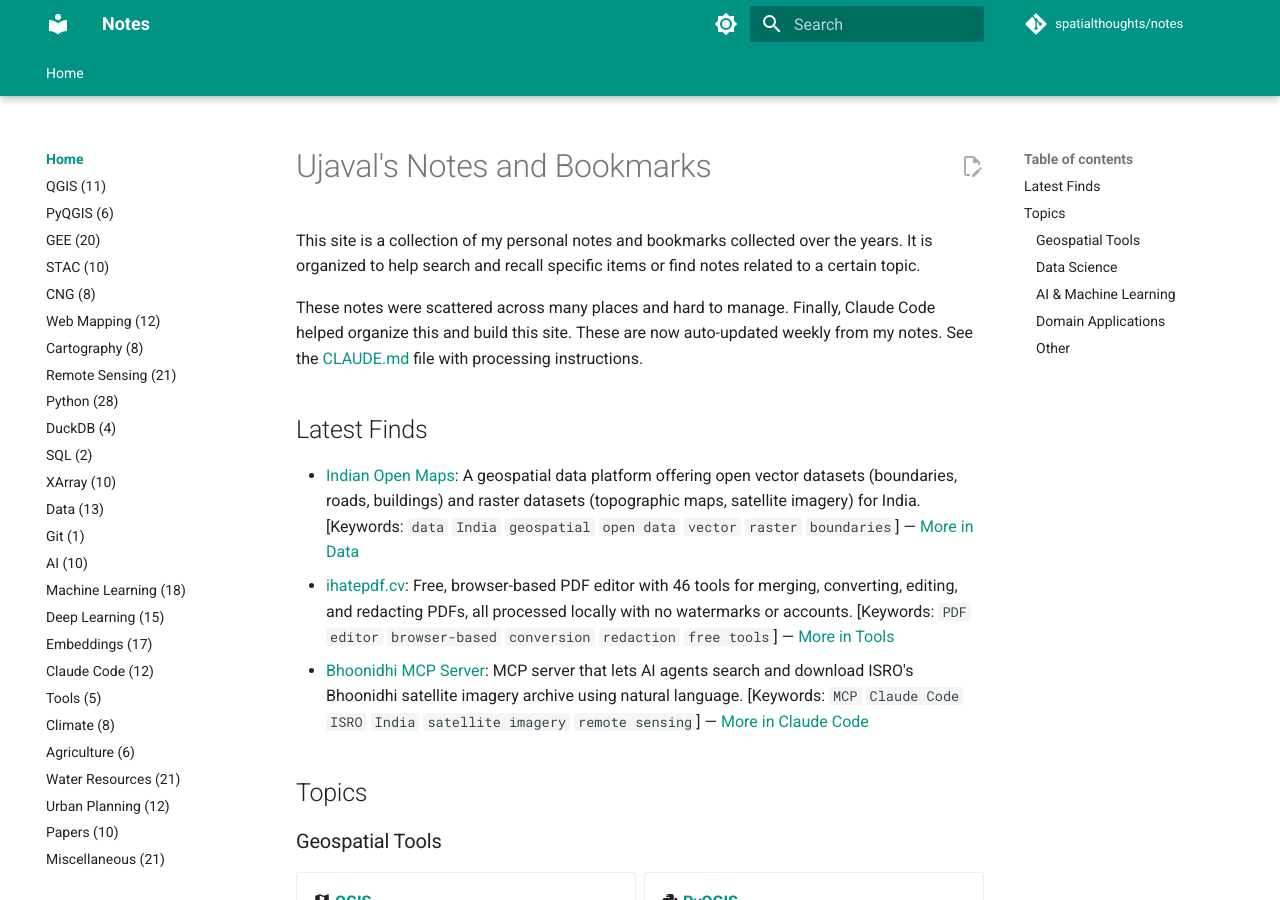
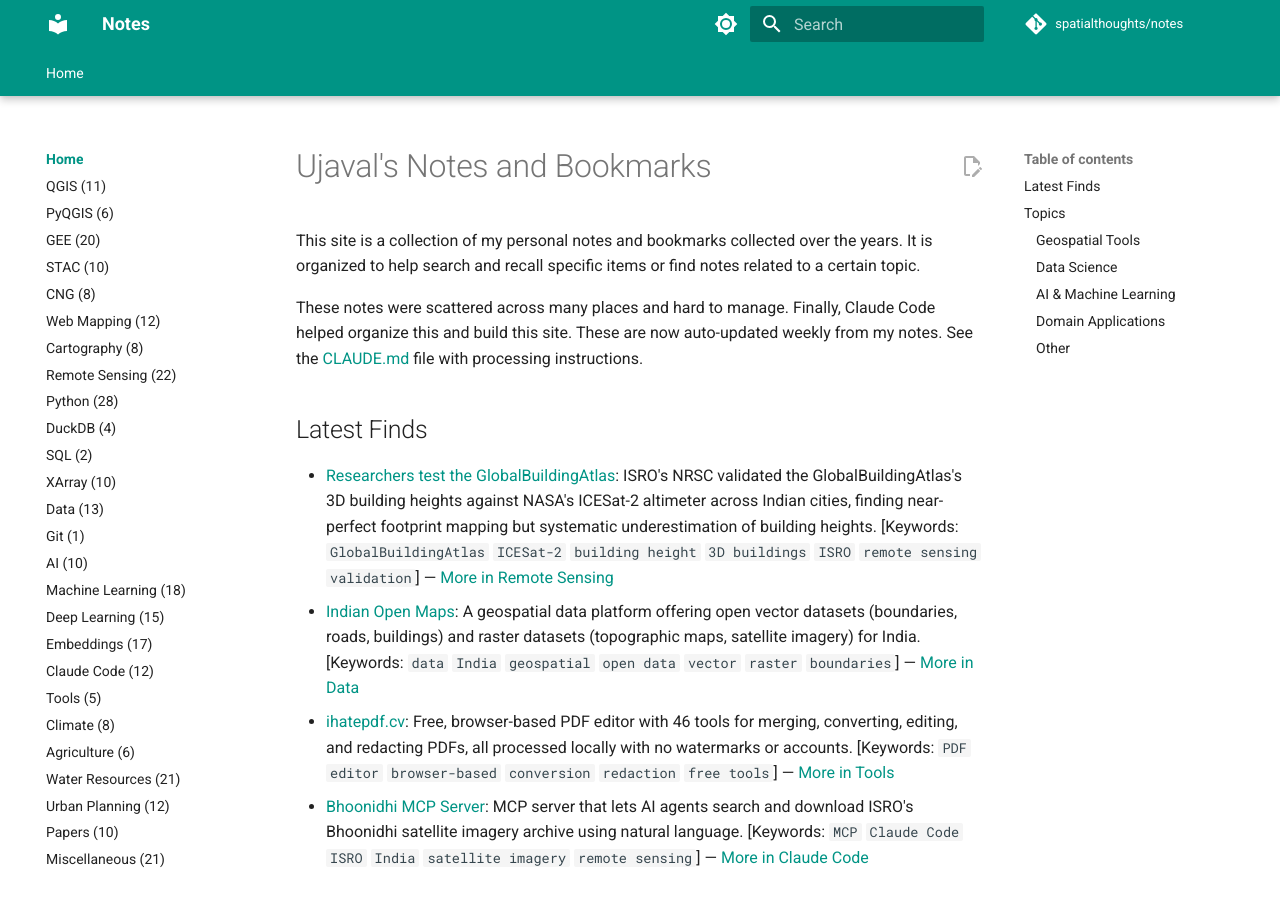
Before and after one commit to spatialthoughts/notes, an MkDocs documentation site: the page built from notes/index.md, in a window 1280 px wide and 900 px high. Built offline with MkDocs 1.6.1 and Material for MkDocs 9.7.7, drawn with Linux system fonts in a browser that asks for light colours; comment, search, counter and statistics services are not loaded.

Commit message:
Process raw/New_Notes.md: add GlobalBuildingAtlas ICESat-2 study to Remote_Sensing
Also includes manual edit to Data.md's Indian Open Maps entry.

Co-Authored-By: Claude Sonnet 5 <noreply@anthropic.com>

Claude-Session: https://claude.ai/code/session_0162Ek11v1ZrFvruC939yW98

```diff
--- a/notes/index.md
+++ b/notes/index.md
@@ -6,6 +6,7 @@ These notes were scattered across many places and hard to manage. Finally, Claud
 
 ## Latest Finds
 
+- [Researchers test the GlobalBuildingAtlas](https://researchmatters.in/news/researchers-test-globalbuildingatlas-worlds-newest-global-map-buildings-our-cities): ISRO's NRSC validated the GlobalBuildingAtlas's 3D building heights against NASA's ICESat-2 altimeter across Indian cities, finding near-perfect footprint mapping but systematic underestimation of building heights. [Keywords: `GlobalBuildingAtlas` `ICESat-2` `building height` `3D buildings` `ISRO` `remote sensing validation`] — [More in Remote Sensing](Remote_Sensing.md)
 - [Indian Open Maps](https://indianopenmaps.com/): A geospatial data platform offering open vector datasets (boundaries, roads, buildings) and raster datasets (topographic maps, satellite imagery) for India. [Keywords: `data` `India` `geospatial` `open data` `vector` `raster` `boundaries`] — [More in Data](Data.md)
 - [ihatepdf.cv](https://www.ihatepdf.cv/): Free, browser-based PDF editor with 46 tools for merging, converting, editing, and redacting PDFs, all processed locally with no watermarks or accounts. [Keywords: `PDF` `editor` `browser-based` `conversion` `redaction` `free tools`] — [More in Tools](Tools.md)
 - [Bhoonidhi MCP Server](https://geovicco-dev.github.io/bhoonidhi-mcp/): MCP server that lets AI agents search and download ISRO's Bhoonidhi satellite imagery archive using natural language. [Keywords: `MCP` `Claude Code` `ISRO` `India` `satellite imagery` `remote sensing`] — [More in Claude Code](Claude_Code.md)
```
Also changed, not shown: notes/Data.md (+1 -1 lines), notes/Remote_Sensing.md (+3 -1 lines), notes/log.md (+1 -0 lines).
